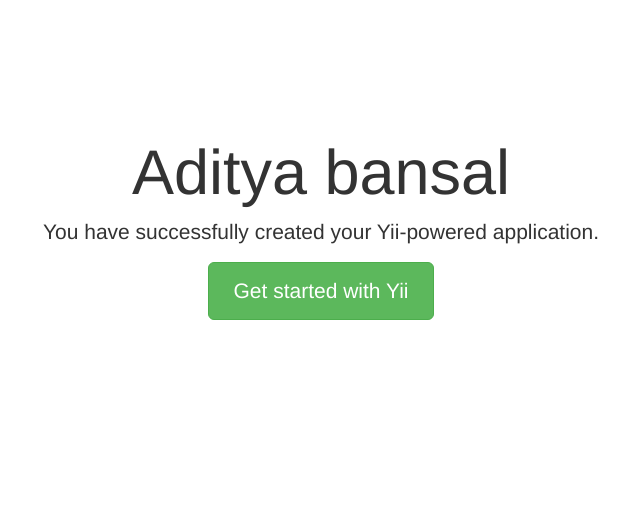
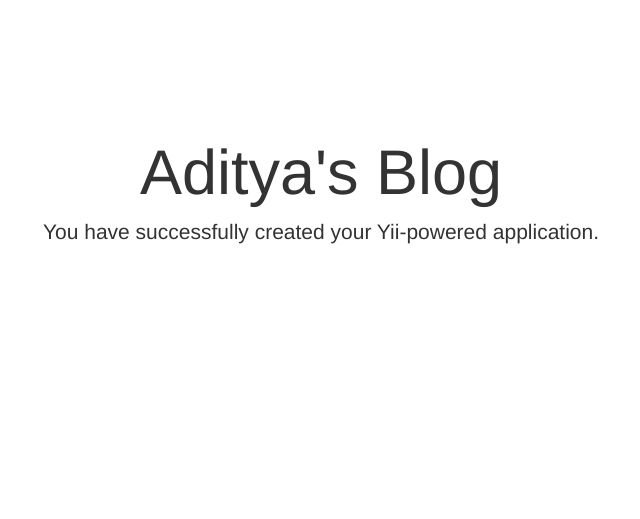
Before and after one commit to adityabansal123/crud_fairox, a Yii app: template views/site/home.php in a window 1280 px wide. Shown: the top 519 px of the page, without its empty margins (319-959 px from the left). Run offline with PHP 8.4 and a stand-in for Yii, Linux system fonts and the light colour scheme; the template is opened without the code that fills it, so the values that code supplies are empty; some libraries are stand-ins or nearby versions.

Commit message:
testing view 3

```diff
--- a/views/site/home.php
+++ b/views/site/home.php
@@ -2,16 +2,15 @@
 
 /* @var $this yii\web\View */
 
-$this->title = 'My Yii Application';
+$this->title = 'Aditya\'s Blog';
 ?>
 <div class="site-index">
 
     <div class="jumbotron">
-        <h1>Aditya bansal</h1>
+        <h1>Aditya's Blog</h1>
 
         <p class="lead">You have successfully created your Yii-powered application.</p>
 
-        <p><a class="btn btn-lg btn-success" href="http://www.yiiframework.com">Get started with Yii</a></p>
     </div>
 
     <div class="body-content">
```
